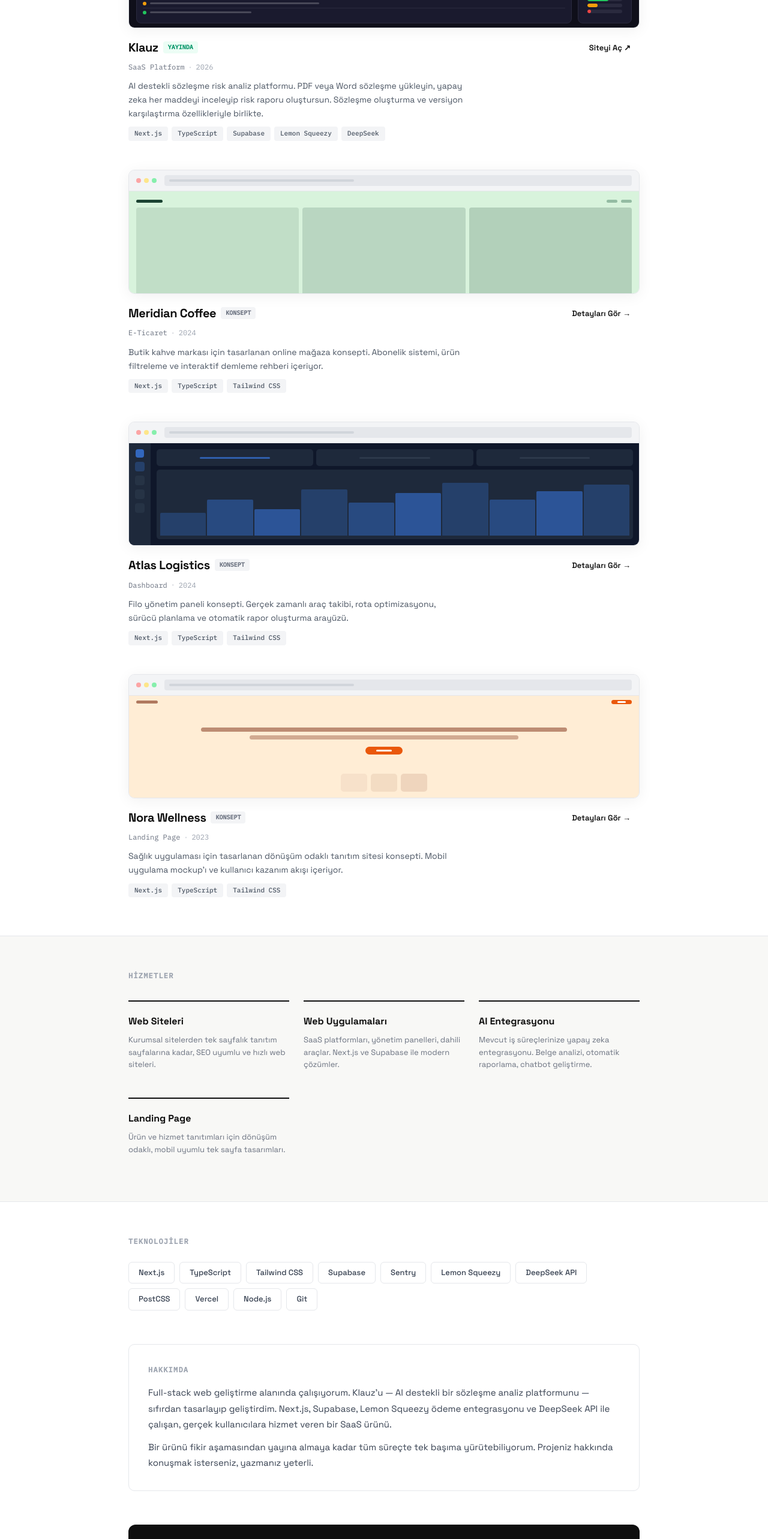
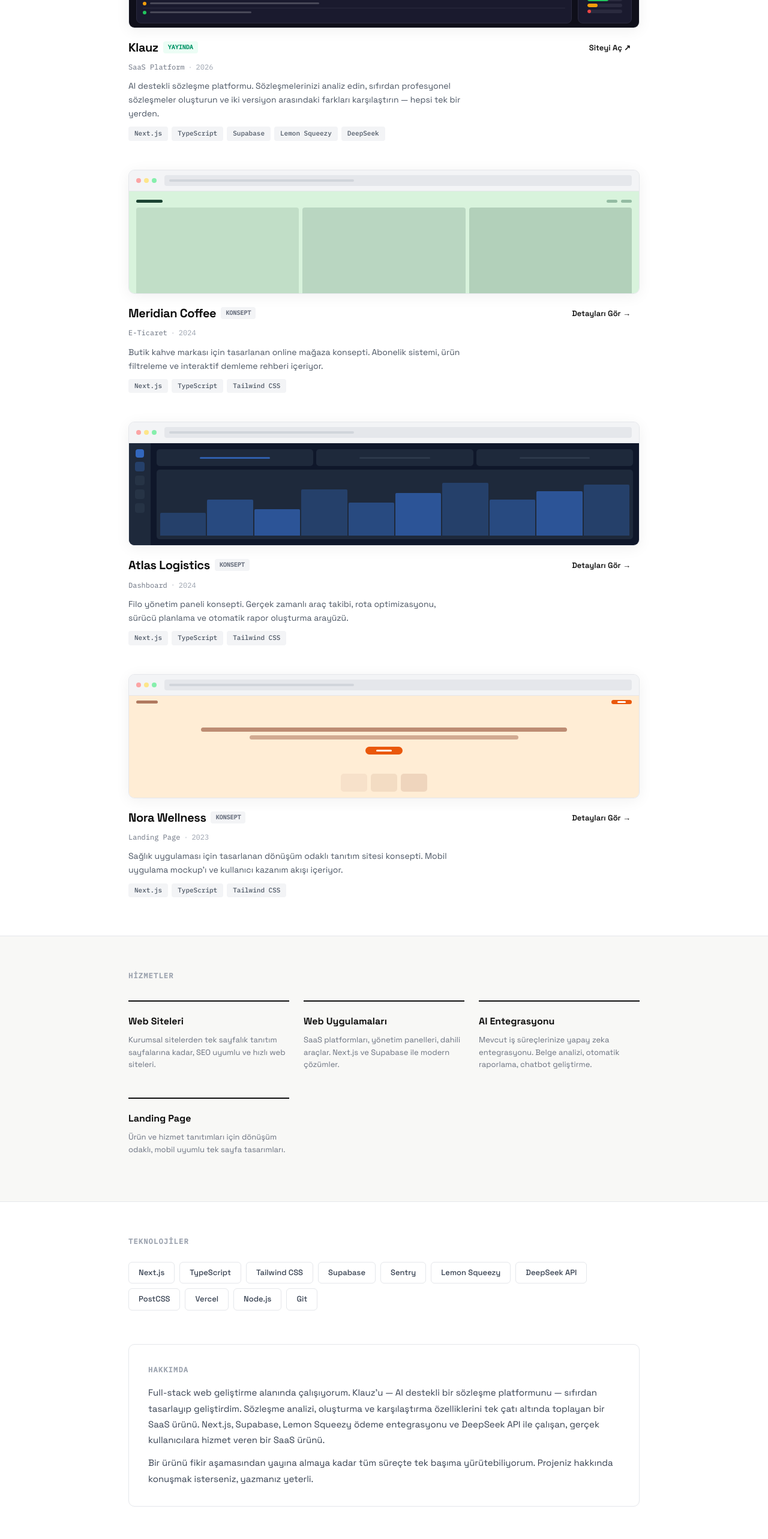
Before and after one commit to Oguzhan0001/portfolio, a Next.js app: page / in a window 1280 px wide. Shown: the part 800-3366 px from the top of the page at 60% size. Built offline with nearby package versions, Linux system fonts and the light colour scheme.

Commit message:
klauz aciklamasi guncellendi

```diff
--- a/src/app/page.tsx
+++ b/src/app/page.tsx
@@ -10,7 +10,7 @@ const PROJECT_DATA = [
     title: "Klauz",
     type: "SaaS Platform",
     year: "2026",
-    brief: "AI destekli sözleşme risk analiz platformu. PDF veya Word sözleşme yükleyin, yapay zeka her maddeyi inceleyip risk raporu oluştursun. Sözleşme oluşturma ve versiyon karşılaştırma özellikleriyle birlikte.",
+    brief: "AI destekli sözleşme platformu. Sözleşmelerinizi analiz edin, sıfırdan profesyonel sözleşmeler oluşturun ve iki versiyon arasındaki farkları karşılaştırın — hepsi tek bir yerden.",
     stack: ["Next.js", "TypeScript", "Supabase", "Lemon Squeezy", "DeepSeek"],
     brandColor: "#1a1a2e",
     brandLight: "#E8E5FF",
@@ -197,7 +197,7 @@ export default function PortfolioPage() {
         <div style={{ padding: 32, borderRadius: 10, border: "1px solid #E5E7EB" }}>
           <h2 style={{ fontSize: 12, fontWeight: 600, textTransform: "uppercase", letterSpacing: "0.1em", color: "#9CA3AF", fontFamily: mono, marginBottom: 16 }}>Hakkımda</h2>
           <p style={{ fontSize: 15, color: "#374151", lineHeight: 1.75, marginBottom: 12 }}>
-            Full-stack web geliştirme alanında çalışıyorum. Klauz&apos;u — AI destekli bir sözleşme analiz platformunu — sıfırdan tasarlayıp geliştirdim. Next.js, Supabase, Lemon Squeezy ödeme entegrasyonu ve DeepSeek API ile çalışan, gerçek kullanıcılara hizmet veren bir SaaS ürünü.
+            Full-stack web geliştirme alanında çalışıyorum. Klauz&apos;u — AI destekli bir sözleşme platformunu — sıfırdan tasarlayıp geliştirdim. Sözleşme analizi, oluşturma ve karşılaştırma özelliklerini tek çatı altında toplayan bir SaaS ürünü. Next.js, Supabase, Lemon Squeezy ödeme entegrasyonu ve DeepSeek API ile çalışan, gerçek kullanıcılara hizmet veren bir SaaS ürünü.
           </p>
           <p style={{ fontSize: 15, color: "#374151", lineHeight: 1.75 }}>
             Bir ürünü fikir aşamasından yayına almaya kadar tüm süreçte tek başıma yürütebiliyorum. Projeniz hakkında konuşmak isterseniz, yazmanız yeterli.
```
